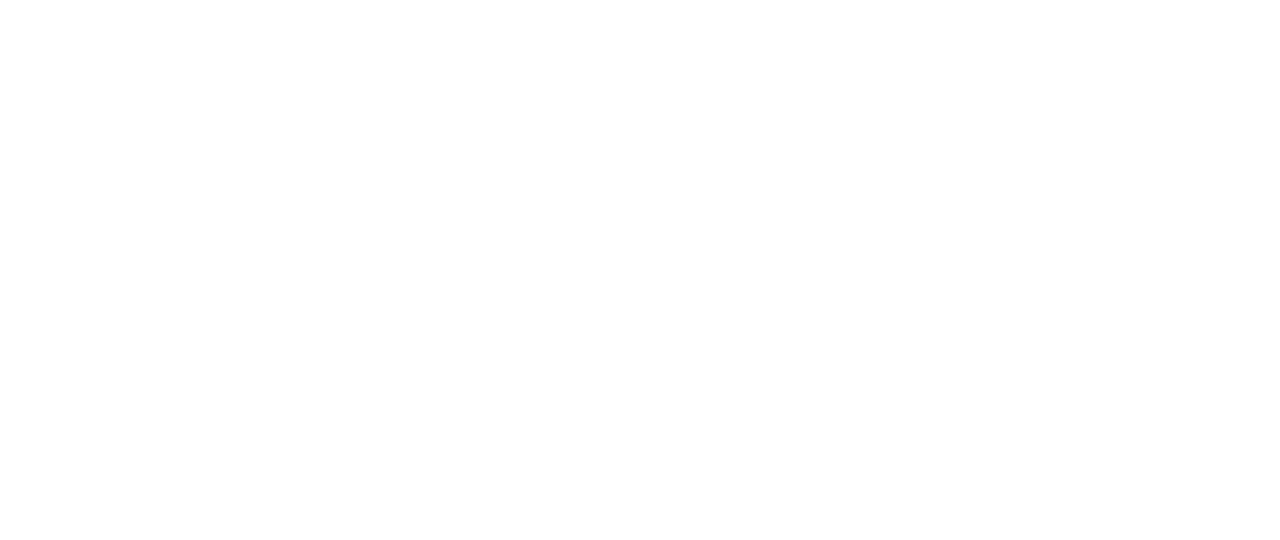
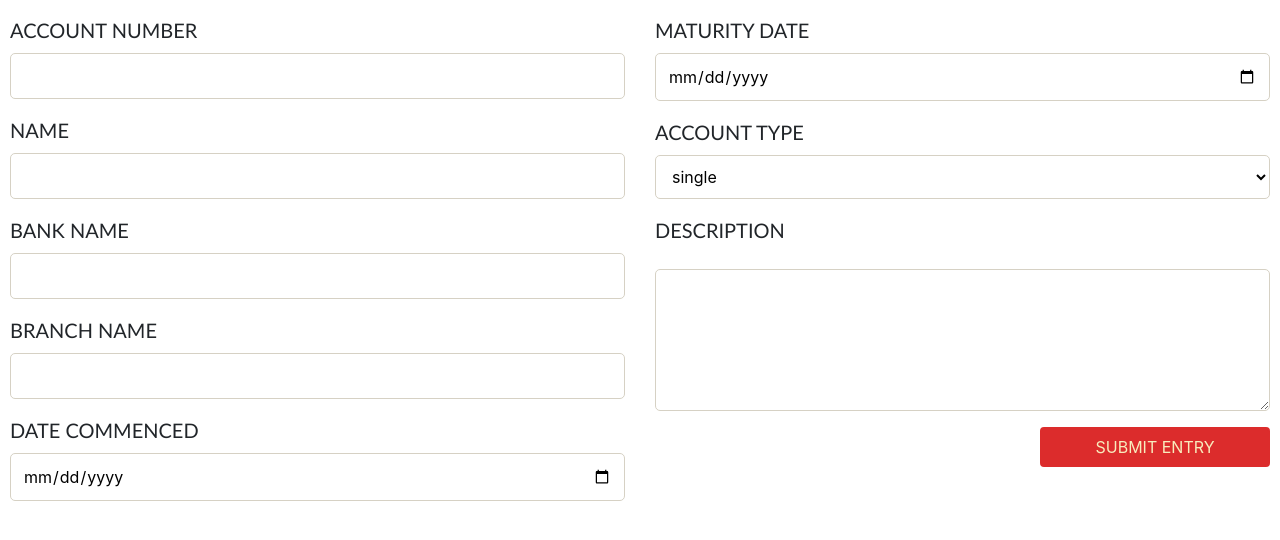
Before and after one commit to nevethap/accounts, an Electron app: page app/index.html in a window 1280 px wide. Drawn offline with nearby package versions, Linux system fonts and the light colour scheme.

Commit message:
added a form controller and renamed form-app to form-controller

```diff
--- a/app/index.html
+++ b/app/index.html
@@ -1,13 +1,78 @@
-<html>
+<html ng-app="form">
 
   <head>
       <link rel="stylesheet" type="text/css" href="new-account-form/form-style.css">
+      <link rel="stylesheet" type="text/css" href="../node_modules/bootstrap/dist/css/bootstrap.min.css">
   </head>
 
   <body>
-      <div id = "form-html" w3-include-HTML="new-account-form/form-view.html">>
+    <script type="text/javascript" src="../node_modules/angular/angular.min.js"></script>
+    <script type="text/javascript" src="new-account-form/form-app.js"></script>
+
+      <div id = "form-html" ng-controller="form-controller as form">
+
+
+        <form id = "newEntryForm" >
+          <div class = "form-block">
+              <div class = "form-left">
+                  <p>
+                      <label for="account-number">ACCOUNT NUMBER</label>
+                      <input type="text" id="account-number" name="account-number">
+                  </p>
+                  <p>
+                      <label for="account-holder-name">NAME</label>
+                      <input type="text" id="account-holder-name" name="account-holder-name">
+                  </p>
+
+                  <p>
+                      <label for="bank-name">BANK NAME</label>
+                      <input type="text" id="bank_name" name="bank-name">
+                  </p>
+
+                  <p>
+                      <label for="bank-branch-name">BRANCH NAME</label>
+                      <input type="text" id="bank-branch-name" name="bank-branch-name">
+                  </p>
+
+                  <p>
+                      <label for="date-commenced">DATE COMMENCED</label>
+                      <input type="date" id="date-commenced" name="date-commenced">
+                  </p>
+              </div>
+              <div class="form-right">
+                  <p>
+                      <label for="date-of-maturity">MATURITY DATE</label>
+                      <input type="date" id="date-of-maturity" name="date-of-maturity" placeholder={{01011992 | 'dd/MM/yyyy'}}>
+                  </p>
+
+                  <p>
+                      <label for="account-type">ACCOUNT TYPE</label>
+                      <select id="account-type" name="account-type">
+                                <option value="single">single</option>
+                                <option value="half-yearly">half-yearly</option>
+                                <option value="yearly">yearly</option>
+                      </select>
+                  </p>
+
+                  <p>
+                      <label for="D">DESCRIPTION</label>
+                  </p>
+                  <p>
+                      <textarea id="description" rows="5" cols="50"></textarea>
+                  </p>
+                  <div class="text-right">
+                      <p>
+                          <button id="form-submit-button" class="btn red">SUBMIT ENTRY</button>
+                      </p>
+                  </div>
+                </div>
+
+        </div>
+        </form>
+
+      </div>
+
   </body>
 
   <script src="assets/w3-include-HTML.js"></script>
-
 </html>
--- a/index.js
+++ b/index.js
@@ -1,5 +1,6 @@
 var app = require('app');
 var browserWindow = require('browser-window');
+
 
 app.on('ready', function() {
     var mainWindow = new browserWindow({
```
Also changed, not shown: app/new-account-form/form-controller.js (added, +7 -0 lines).
